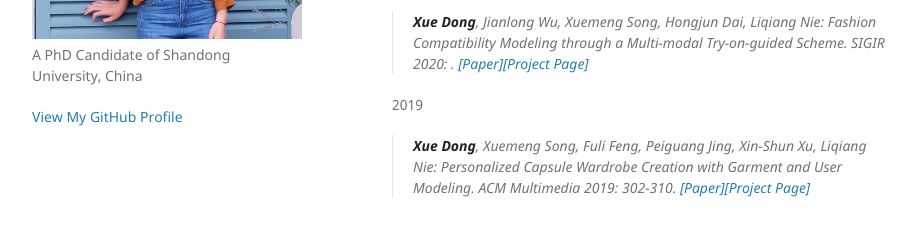
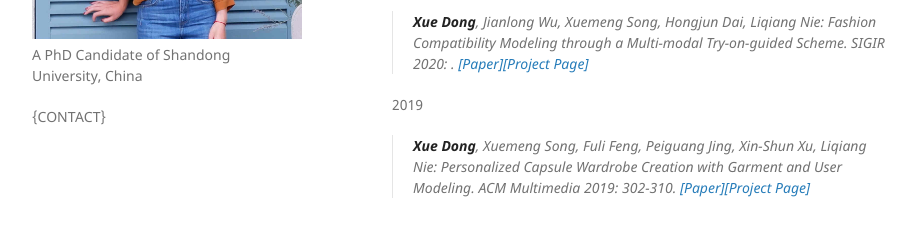
Before and after one commit to hello-dx/hello-dx.github.io, a Jekyll site: the page built from index.md, in a window 1280 px wide. Shown: the part 371-608 px from the top of the page, without its empty margins (178-1101 px from the left). Built offline with Jekyll 4.4.1, drawn with Linux system fonts in a browser that asks for light colours.

Commit message:
Update default.html

```diff
--- a/_layouts/default.html
+++ b/_layouts/default.html
@@ -26,9 +26,7 @@
         <p class="view"><a href="{{ site.github.repository_url }}">View the Project on GitHub <small>{{ site.github.repository_nwo }}</small></a></p>
         {% endif %}
 
-        {% if site.github.is_user_page %}
-        <p class="view"><a href="{{ site.github.owner_url }}">View My GitHub Profile</a></p>
-        {% endif %}
+        <p>{CONTACT}</p>
 
         {% if site.show_downloads %}
         <ul class="downloads">
```
